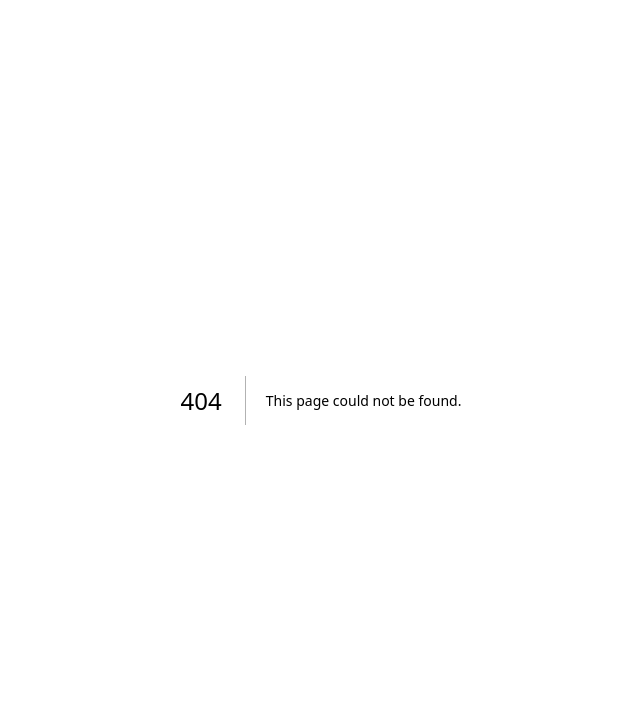
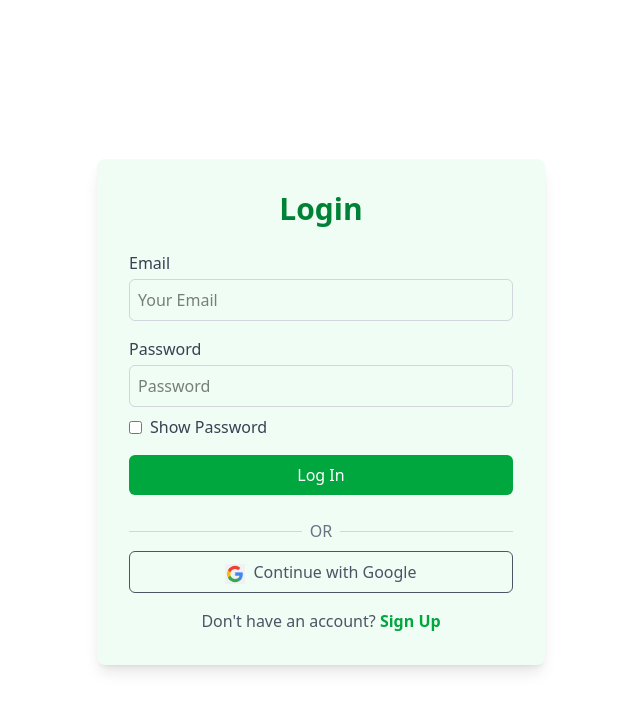
Before and after one commit to lokeshmali2003/Snapcart, a Next.js app in the folder snapcart/: page /login in a window 1280 px wide. Before the commit this address had no page. Shown: the top 710 px of the page, without its empty margins (319-959 px from the left). Built offline with nearby package versions, Linux system fonts and the light colour scheme; no server answers.

Commit message:
Initial commit: project setup

```diff
--- /dev/null
+++ b/snapcart/src/app/Provider.jsx
@@ -0,0 +1,6 @@
+"use client";
+import { SessionProvider } from "next-auth/react";
+
+export function Provider({ children }) {
+  return <SessionProvider>{children}</SessionProvider>;
+}
--- a/snapcart/src/app/api/auth/register/route.js
+++ b/snapcart/src/app/api/auth/register/route.js
@@ -6,13 +6,25 @@ export async function POST(req) {
     try {
         await connectDB();
         const {name , email, password} = await req.json();
+         if (!name || !email || !password) {
+            return NextResponse.json(
+                { message: "All fields are required" },
+                { status: 400 }
+            );
+        }
         const existuser = await User.findOne({email});
-        if(existuser){
-            return NextResponse.json({message: "Email is already registered"}, {status: 400});
+        if (existuser) {
+            return NextResponse.json(
+                { message: "Email is already registered" },
+                { status: 400 }
+            );
         }
        if(!password || password.length < 6){
-        return NextResponse.json({message: "Password must be at least 6 characters"}, {status: 400});
-       }
+            return NextResponse.json(
+                { message: "Password must be at least 6 characters" },
+                { status: 400 }
+            );
+        }
        const hashedPassword = await bcrypt.hash(password, 10);
        const user = await User.create({
         name,
@@ -20,10 +32,16 @@ export async function POST(req) {
         password: hashedPassword
          });
 
-         return NextResponse.json(user, {status: 200})
+         return NextResponse.json(
+            { message: "User registered successfully", user },
+            { status: 200 }
+        );
+
     } catch (error) {
-        return NextResponse.json({message: `Register Error: ${error.message}`}, {status: 500});
-
-
+        console.error("API Error:", error);
+        return NextResponse.json(
+            { message: "Internal server error" },
+            { status: 500 }
+        );
     }
 }
--- a/snapcart/src/app/layout.jsx
+++ b/snapcart/src/app/layout.jsx
@@ -1,15 +1,16 @@
 import "./globals.css";
+import { Provider } from "./Provider";
 
 export const metadata = {
-  title: "SnapCart",
-  description: "Generated by create next app",
+  title: "Snapcart",
+  description: "Login System Working",
 };
 
 export default function RootLayout({ children }) {
   return (
     <html lang="en">
-      <body className=" w-full min-h-screen bg-linear-to-b from-green-100 to-white">
-        {children}
+      <body>
+        <Provider>{children}</Provider>
       </body>
     </html>
   );
--- /dev/null
+++ b/snapcart/src/app/login/page.jsx
@@ -0,0 +1,120 @@
+"use client";
+import React, { useState } from "react";
+import { useRouter } from "next/navigation";
+import { signIn, useSession } from "next-auth/react";
+import Image from "next/image";
+import google from "@/assets/google.png";
+import { motion } from "motion/react";
+
+export default function Login() {
+  const [email, setEmail] = useState("");
+  const [password, setPassword] = useState("");
+  const [showPassword, setShowPassword] = useState(false);
+  const [loading, setLoading] = useState(false);
+
+  const router = useRouter();
+  const session = useSession();
+
+  const handleLogin = async (e) => {
+    e.preventDefault();
+    setLoading(true);
+
+    const res = await signIn("credentials", {
+      redirect: false,
+      email,
+      password,
+      callbackUrl: "/",
+    });
+
+    if (res?.error) {
+      alert(res.error);
+    } else {
+      router.push("/");
+    }
+
+    setLoading(false);
+  };
+
+  return (
+    <div className="flex flex-col items-center justify-center min-h-screen px-6 py-10 bg-white">
+      <div className="mt-6 w-full max-w-md bg-green-50 p-8 rounded-lg shadow-lg">
+        <motion.h2
+          initial={{ opacity: 0, y: -20 }}
+          animate={{ opacity: 1, y: 0 }}
+          transition={{ duration: 0.5 }}
+          className="text-3xl font-bold mb-6 text-green-700 text-center"
+        >
+          Login
+        </motion.h2>
+
+        <form className="space-y-4" onSubmit={handleLogin}>
+          <div>
+            <label className="block text-gray-700">Email</label>
+            <input
+              type="email"
+              className="w-full mt-1 p-2 border border-gray-300 rounded-md focus:ring-green-500"
+              placeholder="Your Email"
+              onChange={(e) => setEmail(e.target.value)}
+              value={email}
+            />
+          </div>
+
+          <div>
+            <label className="block text-gray-700">Password</label>
+            <input
+              type={showPassword ? "text" : "password"}
+              className="w-full mt-1 p-2 border border-gray-300 rounded-md focus:ring-green-500"
+              placeholder="Password"
+              onChange={(e) => setPassword(e.target.value)}
+              value={password}
+            />
+            <div className="mt-2 flex items-center">
+              <input
+                type="checkbox"
+                checked={showPassword}
+                onChange={() => setShowPassword(!showPassword)}
+              />
+              <label className="ml-2 text-gray-700 cursor-pointer">
+                Show Password
+              </label>
+            </div>
+          </div>
+
+          <button
+            type="submit"
+            className="w-full bg-green-600 text-white py-2 rounded-md hover:bg-green-700 transition"
+          >
+            {loading ? "Logging in..." : "Log In"}
+          </button>
+
+          <div className="flex items-center justify-center my-2">
+            <span className="flex-grow border-t border-gray-300"></span>
+            <span className="mx-2 text-gray-500">OR</span>
+            <span className="flex-grow border-t border-gray-300"></span>
+          </div>
+
+          <button className="w-full text-gray-600 border py-2 rounded-md">
+            <Image
+              src={google}
+              width={20}
+              height={20}
+              alt="Google"
+              className="inline-block mr-2"
+            />
+            Continue with Google
+          </button>
+        </form>
+
+        <p className="text-center text-gray-600 mt-4">
+          Don't have an account?{" "}
+          <span
+            className="text-green-600 font-bold cursor-pointer"
+            onClick={() => router.push("/register")}
+          >
+            Sign Up
+          </span>
+        </p>
+      </div>
+    </div>
+  );
+}
--- a/snapcart/src/app/register/page.jsx
+++ b/snapcart/src/app/register/page.jsx
@@ -7,8 +7,7 @@ function Register() {
     const [step , setStep] = useState(1);
   return (
     <div>
-        {step === 1 ? <Welcome nextStep={() => setStep(2)} /> : <RegisterForm />}
-
+        {step === 1 ? <Welcome nextStep={() => setStep(2)} /> : <RegisterForm prevStep={setStep} />}
     </div>
   )
 }
--- a/snapcart/src/components/RegisterForm.jsx
+++ b/snapcart/src/components/RegisterForm.jsx
@@ -1,32 +1,101 @@
 import { ArrowLeft } from 'lucide-react'
 import React from 'react'
+import Image from 'next/image';
+import google from '../assets/google.png';
+import { motion } from 'motion/react'
+import axios from 'axios';
+import { useRouter } from 'next/navigation';
 
-function RegisterForm() {
+function RegisterForm({ prevStep }) {
+    const [name, setname] = React.useState('');
+    const [email, setemail] = React.useState('');
+    const [password, setpassword] = React.useState('');
+    const [showPassword, setshowPassword] = React.useState(false);
+    const [loading, setLoading] = React.useState(false); // ✅ Move inside component
+    const router = useRouter();
+
+    const handleRegister = async (e) => {
+        e.preventDefault();
+        setLoading(true);
+        try {
+            const result = await axios.post('/api/auth/register', { name, email, password }, {
+                headers: {
+                    'Content-Type': 'application/json'
+                }
+            });
+            console.log('Registration Response:', result.data);
+            if (result.status >= 200 && result.status < 300)  {
+                alert('Registration successful! Please log in.');
+                prevStep(1); // Go back to welcome or login step
+            } else {
+                alert('Registration failed. Please try again.');
+            }
+        } catch (error) {
+            const msg = error.response?.data?.message || "Registration failed";
+            alert(msg);
+        } finally {
+            setLoading(false);
+        }
+    }
+
     return (
         <div className='flex flex-col items-center justify-center min-h-screen px-6 py-10 bg-white relative'>
-        <div>
-            <ArrowLeft className='w-6 h-6 text-gray-600 cursor-pointer' />
+            <div className='absolute top-6 left-6 flex items-center space-x-2 cursor-pointer' onClick={() => prevStep(1)}>
+                <ArrowLeft className='w-6 h-6 text-green-600 cursor-pointer' />
+                <p className='text-green-600 font-bold'>Back</p>
             </div>
             <div className='mt-6 w-full max-w-md bg-green-50 p-8 rounded-lg shadow-lg'>
-            <h2 className='text-3xl font-bold mb-6 text-green-700 text-center'>Create Your Account</h2>
-            <form className='space-y-4'>
+                <motion.h2 initial={{ opacity: 0, y: -20 }} animate={{ opacity: 1, y: 0 }} transition={{ duration: 0.5 }} className='text-3xl font-bold mb-6 text-green-700 text-center'>Create Your Account</motion.h2>
+                <form className='space-y-4' onSubmit={handleRegister}>
                     <div>
                         <label className='block text-gray-700'>Name</label>
-                    <input type="text" className='w-full mt-1 p-2 border border-gray-300 rounded-md focus:outline-none focus:ring-2 focus:ring-green-500' placeholder='Your Name' />
+                        <input type="text" className='w-full mt-1 p-2 border border-gray-300 rounded-md focus:outline-none focus:ring-2 focus:ring-green-500' placeholder='Your Name'
+                        onChange={(e)=>setname(e.target.value)} value={name} />
                     </div>
                     <div>
                         <label className='block text-gray-700'>Email</label>
-                    <input type="email" className='w-full mt-1 p-2 border border-gray-300 rounded-md focus:outline-none focus:ring-2 focus:ring-green-500' placeholder='Your Email' />
+                        <input type="email" className='w-full mt-1 p-2 border border-gray-300 rounded-md focus:outline-none focus:ring-2 focus:ring-green-500' placeholder='Your Email' onChange={(e)=>setemail(e.target.value)} value={email} />
                     </div>
                     <div>
                         <label className='block text-gray-700'>Password</label>
-                    <input type="password" className='w-full mt-1 p-2 border border-gray-300 rounded-md focus:outline-none focus:ring-2 focus:ring-green-500' placeholder='Create a Password' />
+                        <input type={showPassword ? "text" : "password"} className='w-full mt-1 p-2 border border-gray-300 rounded-md focus:outline-none focus:ring-2 focus:ring-green-500' placeholder='Create a Password' onChange={(e)=>setpassword(e.target.value)} value={password}  />
+                        <div className='mt-2'>
+                            <input type="checkbox" id='showPassword' checked={showPassword} onChange={() => setshowPassword(!showPassword)} />
+                            <label htmlFor='showPassword' className='ml-2 text-gray-700 cursor-pointer'>Show Password</label>
                         </div>
-                <button type="submit" className='w-full bg-green-600 text-white py-2 rounded-md hover:bg-green-700 transition duration-300'>Register</button>
+                    </div>
+                    {
+                        (()=>{
+                            const isFormValid = name.trim() !== '' && email.trim() !== '' && password.trim() !== '';
+                            if(isFormValid){
+                                return (
+                                    <button type="submit" className='w-full bg-green-600 text-white py-2 rounded-md hover:bg-green-700 transition duration-300'>
+                                        {loading ? "Registering..." : "Register"}
+                                    </button>
+                                )
+                            } else {
+                                return (
+                                    <button type="submit" disabled className='w-full bg-gray-400 text-white py-2 rounded-md cursor-not-allowed'>Register</button>
+                                )
+                            }
+                        })()
+                    }
+                    <div className='flex items-center justify-center my-2'>
+                        <span className='flex-grow border-t border-gray-300'></span>
+                        <span className='mx-2 text-gray-500'>OR</span>
+                        <span className='flex-grow border-t border-gray-300'></span>
+                    </div>
+                    <div>
+                        <button className='text-center w-full text-gray-600 border border-gray-300 py-2 rounded-md cursor-pointer'>
+                            <Image src={google} alt="Google" width={20} height={20} className="inline-block mr-2" />
+                            Continue with Google
+                        </button>
+                    </div>
                 </form>
-
+                <div>
+                    <p className='text-center text-gray-600 mt-4'>Already have an account? <span className='text-green-600 font-bold cursor-pointer' onClick={() => router.push("/login")}>Sign In</span></p>
                 </div>
-
+            </div>
         </div>
     )
 }
```
Also changed, not shown: snapcart/src/app/api/auth/[...nextauth]/route.js (+37 -26 lines), snapcart/src/assets/google.png (added). Lines whose indentation alone changed are shown as unchanged.
